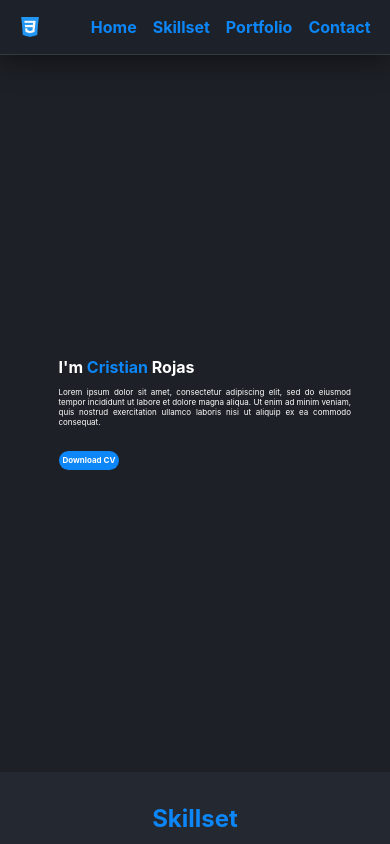
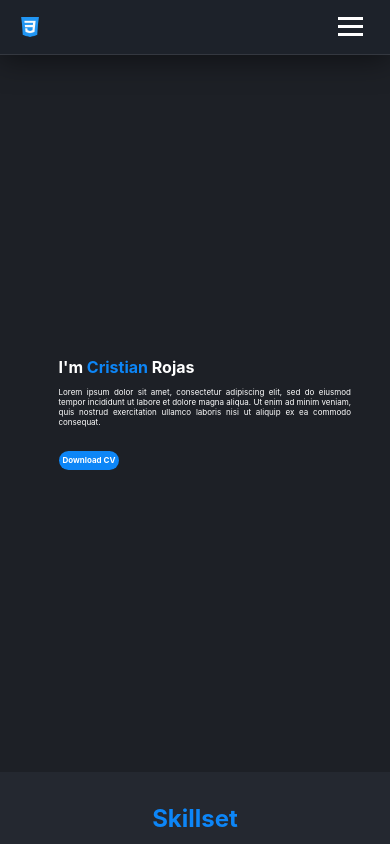
Before and after one commit to ChrisRojCor/my-web, a React (Create React App) app: page / in a window 390 px wide. Shown: the top 844 px of the page. Built offline with nearby package versions, Linux system fonts and the light colour scheme; the HTML template or start-up script is replaced by a standard one.

Commit message:
fix: enhance Navbar component with responsive hamburger menu, update Skillset component for consistent naming, improve Skillset icon styling

```diff
--- a/src/App.css
+++ b/src/App.css
@@ -2,4 +2,5 @@
   margin: 0;
   padding: 0;
   box-sizing: border-box;
+  scroll-behavior: smooth;
 }
--- a/src/components/Navbar.js
+++ b/src/components/Navbar.js
@@ -1,15 +1,35 @@
+import { useState } from 'react';
 import '../stylesheets/Navbar.css';
 
 function Navbar() {
+    const [isOpen, setIsOpen] = useState(false);
+
+    const toggleMenu = () => setIsOpen(!isOpen);
+    const closeMenu = () => setIsOpen(false);
+
     return (
-        <nav className='navbar'>
+        <nav className={`navbar ${isOpen ? 'open' : ''}`}>
             <img className='icon' src={require('../img/css-3.png')} alt="Coding Icon" />
+
             <div className='nav-links'>
                 <a className='link home-text' href="#home">Home</a>
                 <a className='link skillset-text' href="#skillset">Skillset</a>
                 <a className='link portfolio-text' href="#portfolio">Portfolio</a>
                 <a className='link contact-text' href="#contact">Contact</a>
             </div>
+
+            <div className='nav-hamburger' onClick={toggleMenu}>
+                <span></span>
+                <span></span>
+                <span></span>
+            </div>
+
+            <div className='nav-menu'>
+                <a className='link home-text' href="#home" onClick={closeMenu}>Home</a>
+                <a className='link skillset-text' href="#skillset" onClick={closeMenu}>Skillset</a>
+                <a className='link portfolio-text' href="#portfolio" onClick={closeMenu}>Portfolio</a>
+                <a className='link contact-text' href="#contact" onClick={closeMenu}>Contact</a>
+            </div>
         </nav>
     );
 }
--- a/src/components/Skillset.js
+++ b/src/components/Skillset.js
@@ -12,7 +12,7 @@ function Skillset() {
                     skillName='CSS'
                     image='css-3.png' />
                 <Skill
-                    skillName='Javascript'
+                    skillName='JavaScript'
                     image='js.png' />
                 <Skill
                     skillName='React'
--- a/src/stylesheets/Navbar.css
+++ b/src/stylesheets/Navbar.css
@@ -9,9 +9,39 @@
     justify-content: space-between;
     min-height: clamp(50px, 6.5vh, 90px);
     padding: 0 clamp(15px, 5%, 50px);
+    position: -webkit-sticky;
     position: sticky;
     top: 0;
-    z-index: 10;
+    z-index: 1000;
+    overflow: visible;
+}
+
+.nav-hamburger {
+    display: none;
+    cursor: pointer;
+    padding: 0.5rem;
+    z-index: 1001;
+}
+
+.nav-hamburger span {
+    display: block;
+    width: 25px;
+    height: 3px;
+    background-color: #fff;
+    margin: 5px 0;
+    transition: transform 0.3s ease, opacity 0.3s ease;
+}
+
+.navbar.open .nav-hamburger span:nth-child(1) {
+    transform: rotate(45deg) translate(5px, 5px);
+}
+
+.navbar.open .nav-hamburger span:nth-child(2) {
+    opacity: 0;
+}
+
+.navbar.open .nav-hamburger span:nth-child(3) {
+    transform: rotate(-45deg) translate(7px, -6px);
 }
 
 .nav-links {
@@ -19,6 +49,10 @@
     align-items: center;
     gap: clamp(1rem, 2vw, 2rem);
     margin-left: auto;
+}
+
+.nav-menu {
+    display: none;
 }
 
 .icon {
@@ -37,3 +71,54 @@
 .link:hover {
     color: white;
 }
+
+@media (max-width: 1024px) {
+    .navbar {
+        position: -webkit-sticky;
+        position: sticky;
+        top: 0;
+        width: 100%;
+        min-height: clamp(50px, 6.5vh, 90px);
+    }
+
+    .nav-hamburger {
+        display: block;
+    }
+
+    .nav-links {
+        display: none;
+    }
+
+    .nav-menu {
+        display: flex;
+        position: absolute;
+        top: 100%;
+        left: 0;
+        right: 0;
+        width: 100%;
+        background-color: rgba(31, 36, 45, 0.95);
+        backdrop-filter: blur(10px);
+        -webkit-backdrop-filter: blur(10px);
+        flex-direction: column;
+        align-items: center;
+        justify-content: center;
+        gap: 2rem;
+        transform: translateY(-100%);
+        opacity: 0;
+        pointer-events: none;
+        transition: transform 0.3s ease, opacity 0.3s ease;
+        padding: 1rem 0;
+        box-shadow: 0 4px 30px rgba(0, 0, 0, 0.5);
+    }
+
+    .navbar.open .nav-menu {
+        transform: translateY(0);
+        opacity: 1;
+        pointer-events: auto;
+    }
+
+    .link {
+        font-size: 1.2rem;
+        padding: 0.5rem 1rem;
+    }
+}
--- a/src/stylesheets/Skillset.css
+++ b/src/stylesheets/Skillset.css
@@ -30,11 +30,13 @@
 .skill-icon {
     width: 5rem;
     height: 5rem;
+    filter: grayscale(100%) opacity(0.6);
+    transition: all 0.3s ease;
 }
 
-.skill-icon img {
-    width: 100%;
-    height: auto;
+.skill:hover .skill-icon {
+    filter: grayscale(0%) opacity(1);
+    transform: scale(1.1);
 }
 
 .skill-subtitle {
```
